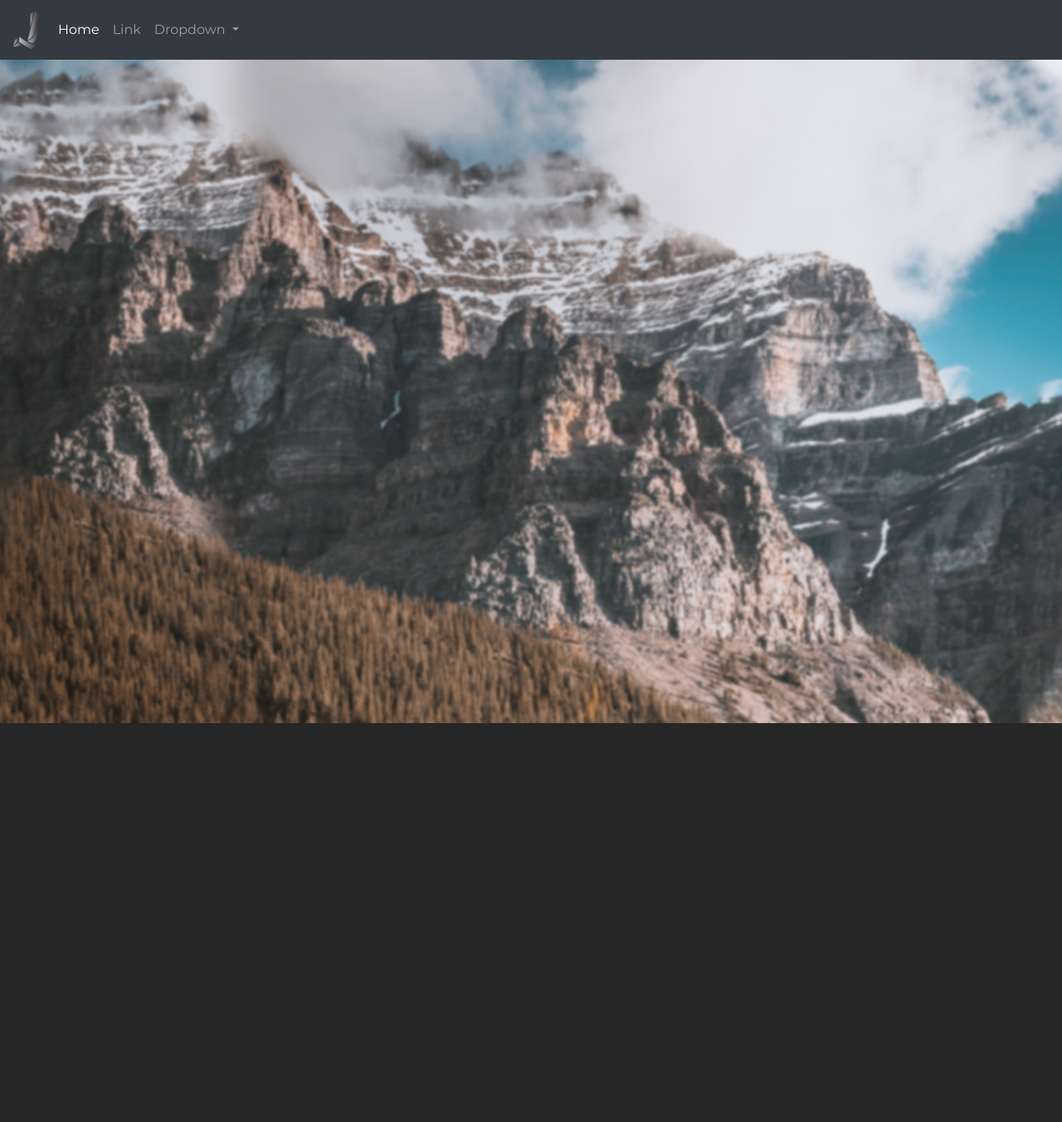
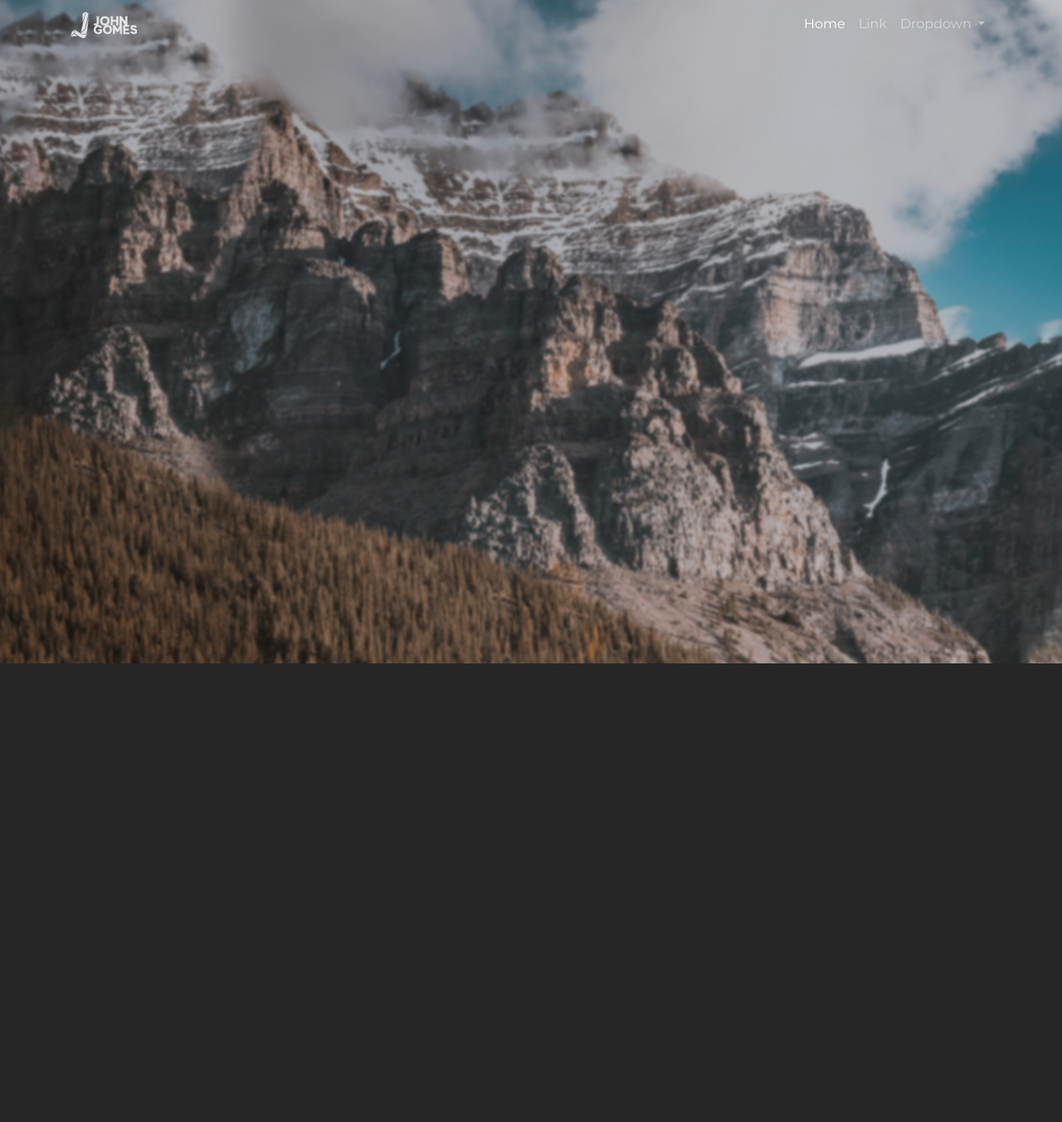
Before and after one commit to gomesjohns/Gomesjohns.ca, a PHP site: page /home.html in a window 1280 px wide. Shown: the top 1353 px of the page at 83% size. Run offline with PHP 8.4, Linux system fonts and the light colour scheme; some libraries are stand-ins or nearby versions.

Commit message:
Fixed navigation and logo

```diff
--- a/assets/styles.css
+++ b/assets/styles.css
@@ -21,6 +21,14 @@
     height: 100vh;
     object-fit: cover;
 }
+.overlay{
+    position: absolute;
+    top: 0;
+    left: 0;
+    width: 100%;
+    height: 100%;
+    background-color: rgba(0,0,0,0.2); /*dim the background*/
+}
 .headerSubject {
   width: 100%;
   top: auto !important;
@@ -30,7 +38,7 @@
     margin: auto;
     display: block;
     height: auto;
-    width: 397px;
+    width: 360px;
 }
 .headerTitle {
     width: 100%;
@@ -44,6 +52,7 @@
     font-weight: 700;
     letter-spacing: 20px;
 }
+
 
 /*
     ##Device = Large desktop screens
@@ -80,10 +89,10 @@
         top: 15% !important;
     }
     .headerSubject{
-        bottom: -5%!important;
+        bottom: -2%!important;
     }
     .headerSubject img{
-        width: 275px;
+        width: 240px;
     }
 }
 
--- a/home.html
+++ b/home.html
@@ -17,16 +17,19 @@
 </head>
 <body>
 
-    <nav class="navbar navbar-expand-lg navbar-dark bg-dark">
+        <!-- Navbar -->
+        <nav class="navbar navbar-expand-lg navbar-dark fixed-top">
+                <div class="container">
             <a class="navbar-brand" href="#">
-            <img src="/assets/images/Logo_dark.png" width="30" alt="logo of gomesjohns.ca">
+                <img src="/assets/images/Logo_light_200px.png" width="80" alt="logo of gomesjohns.ca">
             </a>
-        <button class="navbar-toggler" type="button" data-toggle="collapse" data-target="#navbarSupportedContent" aria-controls="navbarSupportedContent" aria-expanded="false" aria-label="Toggle navigation">
+            <button class="navbar-toggler" type="button" data-toggle="collapse" data-target="#navbarSupportedContent" aria-controls="navbarSupportedContent"
+            aria-expanded="false" aria-label="Toggle navigation">
                 <span class="navbar-toggler-icon"></span>
             </button>
 
-        <div class="collapse navbar-collapse" id="navbarSupportedContent">
-            <ul class="navbar-nav mr-auto">
+            <div class="collapse navbar-collapse " id="navbarSupportedContent">
+                <ul class="navbar-nav ml-auto">
                     <li class="nav-item active">
                         <a class="nav-link" href="#">Home <span class="sr-only">(current)</span></a>
                     </li>
@@ -46,11 +49,16 @@
                     </li>
                 </ul>
             </div>
+        </div>
         </nav>
-    <!-- Header with parallax -->
+
+
+
+    <!--Header -->
     <div id="scene" class="header">
         <div class="layer headerBg" data-depth="0.02"><img src="/assets/images/Header_BG.jpg"></div>
-        <div class="layer headerTitle" data-depth="0.05"> <h1 class="">JOHN GOMES</h1> </div>
+        <dic class="overlay"></dic>
+        <div class="layer headerTitle" data-depth="0.05"><h1 class="">JOHN GOMES</h1></div>
         <div class="layer headerSubject" data-depth="0.1"><img class="" src="/assets/images/Header_Subject.png"></div>
     </div>
 
```
Also changed, not shown: assets/images/Logo_light_200px.png (added). Lines whose indentation alone changed are shown as unchanged.
